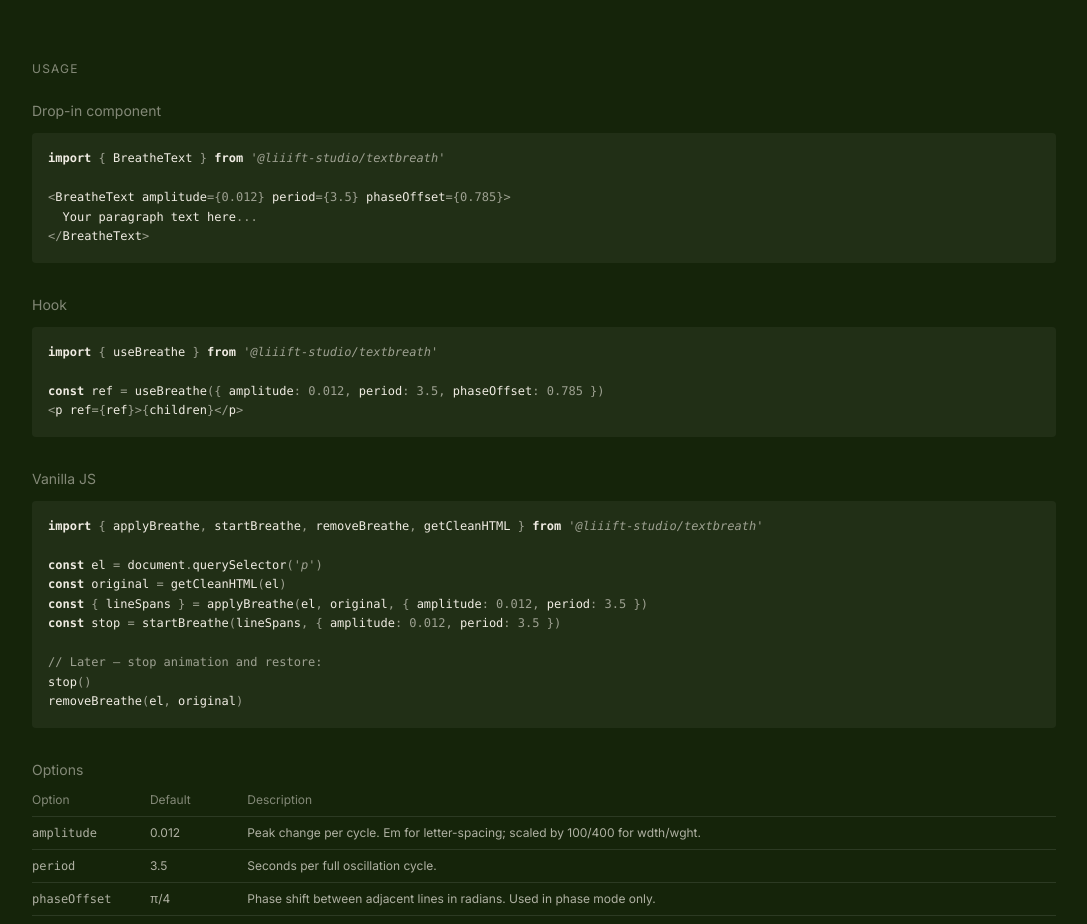
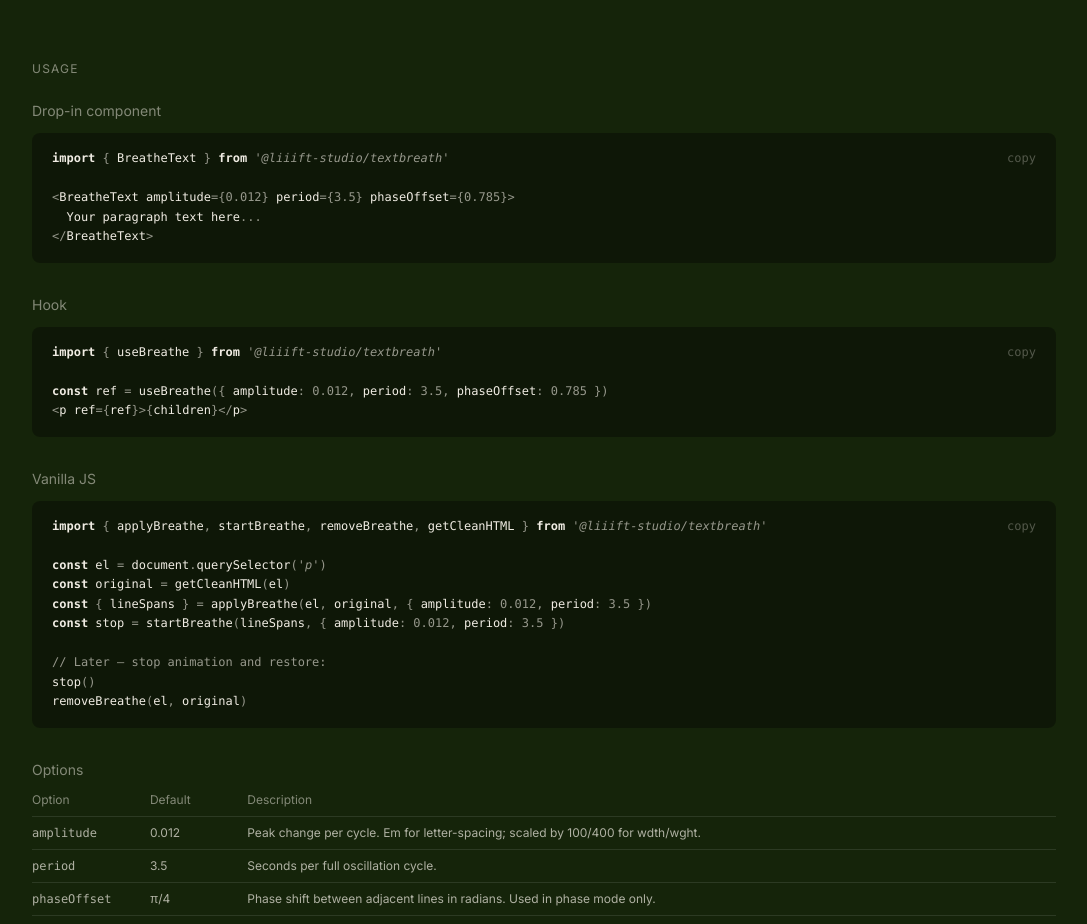
Before and after one commit to Liiift-Studio/TextBreath, a Next.js app in the folder site/: page / in a window 1280 px wide. Shown: the part 1480-2404 px from the top of the page, without its empty margins (96-1183 px from the left). Built offline with nearby package versions, Linux system fonts and the light colour scheme.

Commit message:
Sync shared site-kit files

```diff
--- a/site/src/app/base.css
+++ b/site/src/app/base.css
@@ -45,6 +45,7 @@ body {
 	   DOM mutations change element heights (gyro/cursor/animation modes) */
 	overflow-anchor: none;
 	text-rendering: optimizeLegibility;
+	transition: background-color 500ms ease;
 }
 
 /* Hide scrollbars while keeping scroll functionality */
--- a/site/src/components/CodeBlock.tsx
+++ b/site/src/components/CodeBlock.tsx
@@ -1,4 +1,6 @@
-// Lightweight syntax-highlighted code block — keywords bold, strings italic, punctuation muted
+'use client'
+// Lightweight syntax-highlighted code block with clipboard copy — keywords bold, strings italic, punctuation muted
+import { useState } from 'react'
 import type { ReactNode } from 'react'
 
 const KEYWORDS = new Set([
@@ -49,11 +51,29 @@ function tokenize(code: string): ReactNode[] {
 	return nodes
 }
 
-/** Renders a syntax-highlighted code snippet */
+/** Renders a syntax-highlighted code block with a clipboard copy button */
 export default function CodeBlock({ code }: { code: string }) {
+	const [copied, setCopied] = useState(false)
+
+	function copy() {
+		navigator.clipboard.writeText(code).then(() => {
+			setCopied(true)
+			setTimeout(() => setCopied(false), 1500)
+		})
+	}
+
 	return (
-		<pre className="bg-white/5 rounded p-4 overflow-x-auto text-xs leading-relaxed font-mono">
-			<code>{tokenize(code)}</code>
-		</pre>
+		<div className="relative rounded-lg px-5 py-4 flex items-center gap-6" style={{ background: 'rgba(0,0,0,0.35)' }}>
+			<pre className="overflow-x-auto text-xs leading-relaxed font-mono flex-1">
+				<code>{tokenize(code)}</code>
+			</pre>
+			<button
+				onClick={copy}
+				className="shrink-0 self-start text-xs opacity-30 hover:opacity-80 transition-opacity font-mono pt-px"
+				aria-label="Copy code to clipboard"
+			>
+				{copied ? 'copied' : 'copy'}
+			</button>
+		</div>
 	)
 }
--- a/site/src/components/ToolDirectory.tsx
+++ b/site/src/components/ToolDirectory.tsx
@@ -1,4 +1,5 @@
 // Directory of all Liiift type tools — displayed in each tool site footer
+'use client'
 
 const TOOLS = [
 	{ name: "Axis Rhythm",    url: "https://axisrhythm.com",                    id: "axisRhythm",    desc: "Alternates variable font axes per line for rhythmic texture",         short: "Per-line axis rhythm"   },
@@ -20,8 +21,40 @@ const TOOLS = [
 	{ name: "Wrap Type",      url: "https://wraptype.com",                       id: "wrapType",      desc: "Wraps live DOM text around any 3D surface with CSS3D and SDF",        short: "3D text wrap"           },
 ]
 
+/** Background colour for each tool — must match each tool's globals.css --background value. */
+const TOOL_BG: Record<string, string> = {
+	axisRhythm:    'hsl(0, 55%, 10%)',
+	speechType:    'hsl(20, 55%, 9%)',
+	hoverBoldly:   'hsl(40, 60%, 9%)',
+	typsettle:     'hsl(70, 52%, 8%)',
+	textBreath:    'hsl(95, 55%, 9%)',
+	opszStepper:   'hsl(128, 55%, 10%)',
+	opticalMargin: 'hsl(153, 58%, 9%)',
+	floodText:     'hsl(175, 62%, 9%)',
+	vfClamp:       'hsl(193, 55%, 8%)',
+	magnetType:    'hsl(210, 55%, 10%)',
+	fitFlush:      'hsl(225, 55%, 8%)',
+	steadyGray:    'hsl(240, 18%, 9%)',
+	wrapType:      'hsl(255, 55%, 9%)',
+	fitWidth:      'hsl(270, 55%, 10%)',
+	glyphShaper:   'hsl(287, 55%, 9%)',
+	ragtooth:      'hsl(307, 58%, 9%)',
+	stabilType:    'hsl(332, 55%, 9%)',
+}
+
 /** Links to all tools; highlights the current one without a link. */
 export default function ToolDirectory({ current }: { current: string }) {
+	const currentBg = TOOL_BG[current]
+
+	const handleEnter = (toolId: string) => {
+		const bg = TOOL_BG[toolId]
+		if (bg) document.body.style.backgroundColor = bg
+	}
+
+	const handleLeave = () => {
+		if (currentBg) document.body.style.backgroundColor = currentBg
+	}
+
 	return (
 		<nav aria-label="Other type tools" className="grid grid-cols-2 sm:grid-cols-4 gap-x-8" style={{ rowGap: '0.5em' }}>
 			{TOOLS.map((tool) => {
@@ -39,6 +72,8 @@ export default function ToolDirectory({ current }: { current: string }) {
 						key={tool.id}
 						href={tool.url}
 						className="flex flex-col opacity-30 hover:opacity-100 transition-opacity text-left"
+						onMouseEnter={() => handleEnter(tool.id)}
+						onMouseLeave={handleLeave}
 					>
 						{label}
 					</a>
```
